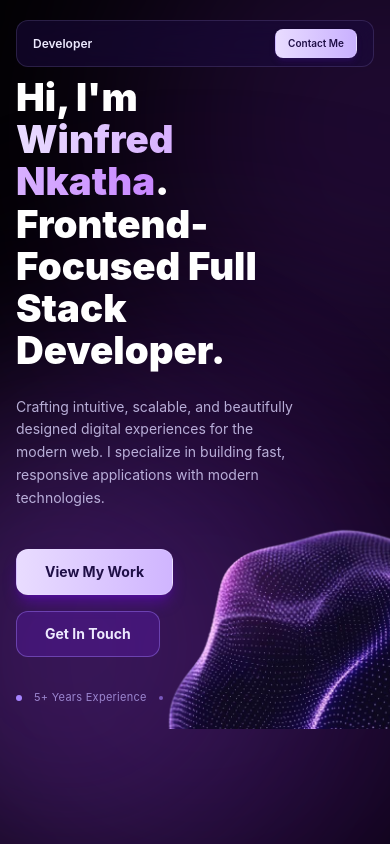
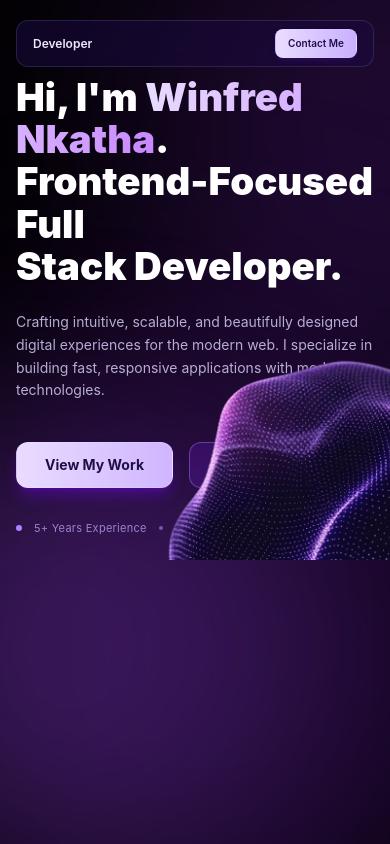
Before and after one commit to Winney360/Winfred-Nkatha-Portfolio, a React (Vite) app in the folder client/: page / in a window 390 px wide. Shown: the top 844 px of the page. Built offline with nearby package versions, Linux system fonts and the light colour scheme.

Commit message:
refactor(Hero): update Hero section width for improved responsiveness and layout

```diff
--- a/client/src/sections/Hero.jsx
+++ b/client/src/sections/Hero.jsx
@@ -43,7 +43,7 @@ const Hero = () => {
               initial={{ opacity: 0, y: 24 }}
               animate={{ opacity: 1, y: 0 }}
               transition={{ duration: 0.7, ease: "easeOut" }}
-              className="z-10 max-w-[38rem] pr-20 md:pr-40 lg:pr-56"
+              className="z-10 w-full lg:w-3/4"
             >
               <h1 className="text-balance text-[2.4rem] font-black leading-[1.1] text-white md:text-[3.8rem] lg:text-[4rem]">
                 Hi, I&apos;m <span className="bg-linear-to-r from-[#e9dcff] to-[#c887ff] bg-clip-text text-transparent">Winfred Nkatha</span>.
```
